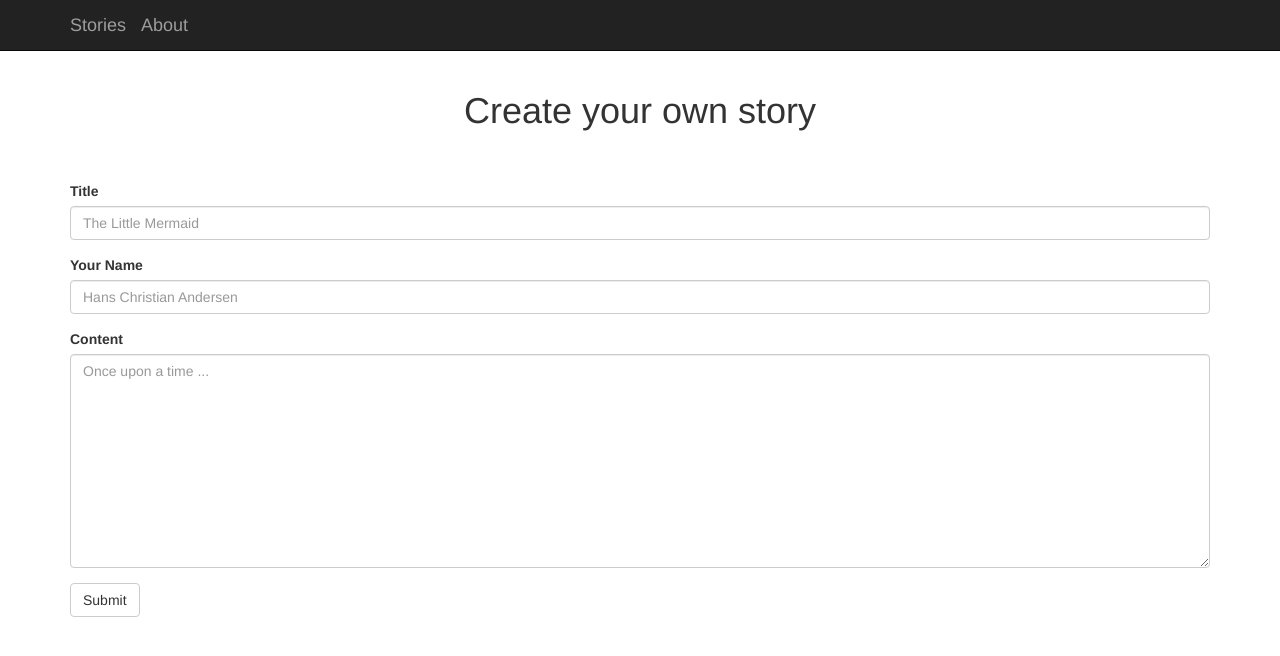
After one commit to tsaltas/mad-libs, a Flask app: template mad_libs/templates/new_story.html in a window 1280 px wide. The commit adds this page. Shown: the top 656 px of the page. Run offline with Flask 2, Linux system fonts and the light colour scheme; the template is opened without the code that fills it, so the values that code supplies are empty; some libraries are stand-ins or nearby versions.

Commit message:
implemented new story feature

```diff
--- a/mad_libs/templates/about.html
+++ b/mad_libs/templates/about.html
@@ -23,7 +23,7 @@
 	</br>
 
 	<div class = "text_block">
-	I hope that playing with the app will bring a smile and a laugh into your day.
+	I hope the game will bring a smile and a laugh into your day.
 	</div>
 
 {% endblock %}
--- /dev/null
+++ b/mad_libs/templates/new_story.html
@@ -0,0 +1,27 @@
+{% extends "base.html" %}
+
+{% block content %}
+	<h1>
+	    Create your own story
+	</h1>
+
+	<br>
+	<br>
+
+	<form role="form" method="POST">
+	    <div class="form-group">
+	        <label for="title">Title</label>
+	        <input type="text" class="form-control" id="title" name="title" placeholder="The Little Mermaid" required>
+	    </div>
+	    <div class="form-group">
+	        <label for="author">Your Name</label>
+	        <input type="text" class="form-control" id="author" name="author" placeholder="Hans Christian Andersen">
+	    </div>
+	    <div class="form-group">
+	        <label for="content">Content</label>
+	        <textarea class="form-control" id="content" name="content" placeholder="Once upon a time ..." rows="10" required></textarea>
+	    </div>
+	    <button type="submit" class="btn btn-default">Submit</button>
+	</form>
+
+{% endblock %}
--- a/mad_libs/templates/stories.html
+++ b/mad_libs/templates/stories.html
@@ -6,4 +6,9 @@
 			<a href ="{{ url_for('input_form', story_id = story.id) }}"> {{ story.title }} </a>
 		</p>
 	{% endfor %}
+
+	<p>
+		<a href ="{{ url_for('new_story_get') }}"> ... or create your own story </a>
+	</p>
+
 {% endblock %}
```
Also changed, not shown: mad_libs/views.py (+12 -4 lines), mad_libs/templates/input_form.html (indentation only).
